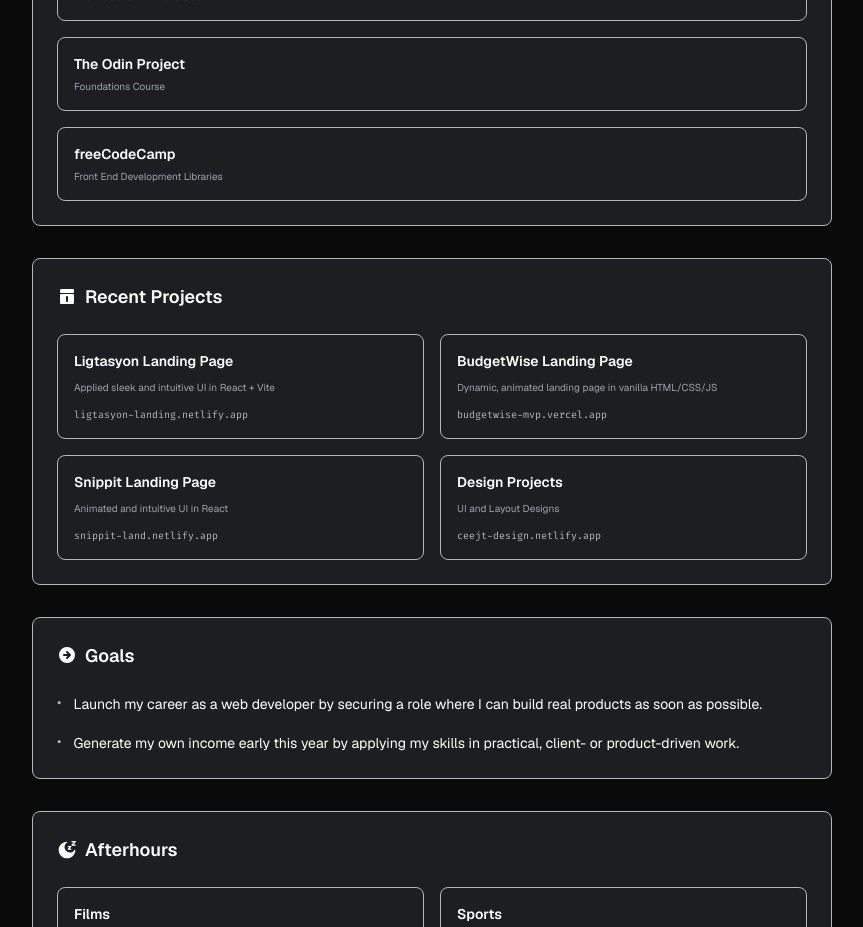
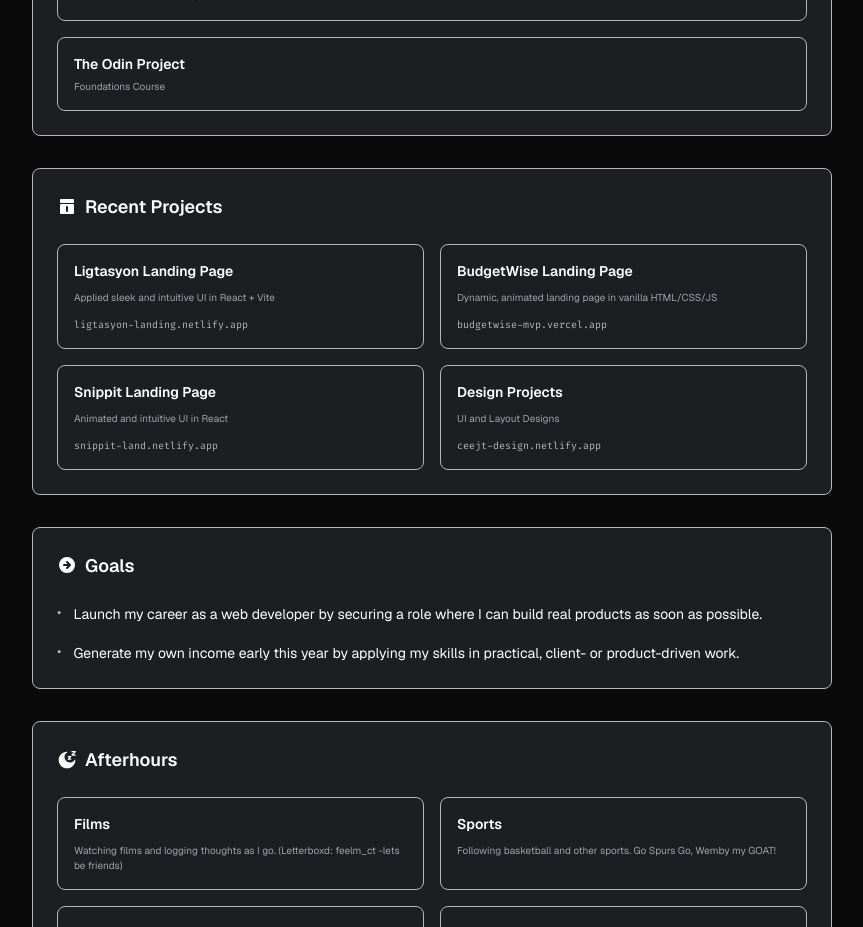
Before and after one commit to ceejt/Third-Portfolio, a React (Create React App) app: page / in a window 1280 px wide. Shown: the part 1160-2087 px from the top of the page, without its empty margins (0-863 px from the left). Built offline with nearby package versions, Linux system fonts and the light colour scheme.

Commit message:
Removed freecodecamp certification.

```diff
--- a/src/data/portfolioData.js
+++ b/src/data/portfolioData.js
@@ -101,7 +101,6 @@ export const portfolioData = {
       subtitle: "Foundations Course",
       url: "https://ceejt.github.io/odin-calculator/",
     },
-    { title: "freeCodeCamp", subtitle: "Front End Development Libraries" },
   ],
 
   projects: [
```
